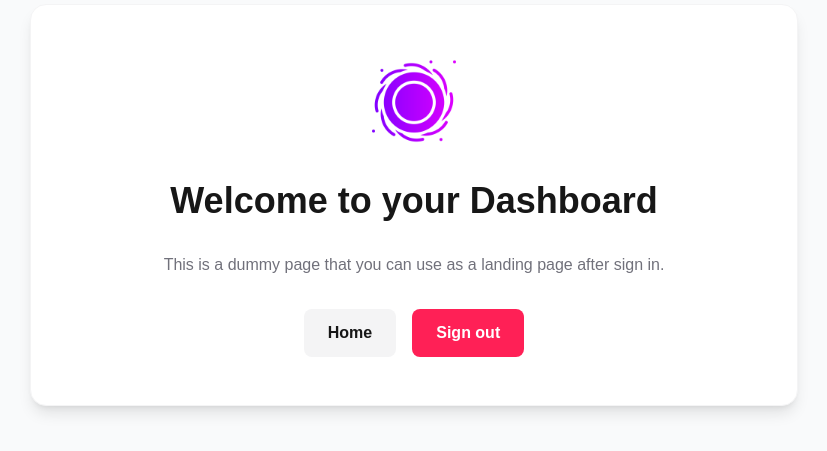
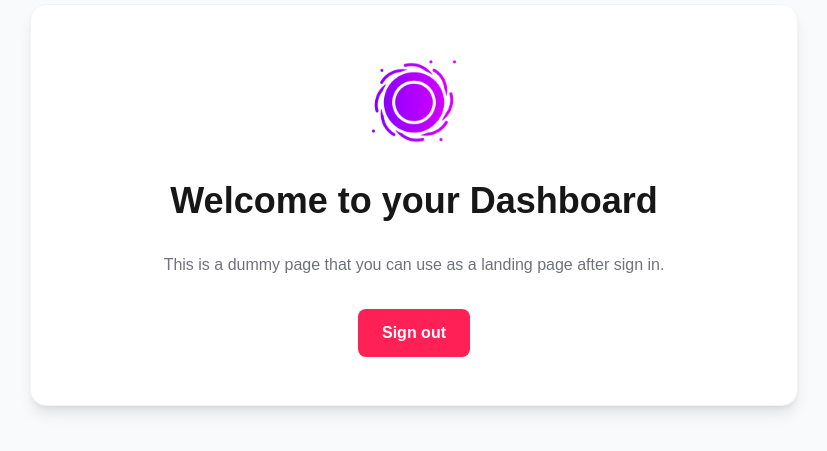
Before and after one commit to SparshapaudelB35/MATCH_AURA_WEB, a Next.js app in the folder Frontend/: page /auth/dashboard in a window 1280 px wide. Shown: the part 195-646 px from the top of the page, without its empty margins (226-1053 px from the left). Built offline with nearby package versions, Linux system fonts and the light colour scheme.

Commit message:
cookie clear after sign out

```diff
--- a/Frontend/app/auth/dashboard/page.tsx
+++ b/Frontend/app/auth/dashboard/page.tsx
@@ -1,7 +1,22 @@
+"use client";
+
 import Image from "next/image";
-import Link from "next/link";
+import { useRouter } from "next/navigation";
 
 export default function DashboardPage() {
+  const router = useRouter();
+
+  const handleSignOut = () => {
+    // Delete cookies
+    document.cookie.split(";").forEach((cookie) => {
+      const name = cookie.split("=")[0].trim();
+      document.cookie = name + "=; expires=Thu, 01 Jan 1970 00:00:00 UTC; path=/;";
+    });
+
+    // Redirect to login page
+    router.push("/login");
+  };
+
   return (
     <div className="min-h-screen flex items-center justify-center bg-gray-50 dark:bg-zinc-900">
       <div className="w-full max-w-3xl p-12 space-y-8 bg-white dark:bg-zinc-800 rounded-2xl shadow-lg border border-zinc-100 dark:border-zinc-700 text-center">
@@ -13,12 +28,12 @@ export default function DashboardPage() {
         <p className="text-zinc-500">This is a dummy page that you can use as a landing page after sign in.</p>
 
         <div className="space-x-4">
-                    <Link href="/" className="inline-block rounded-lg px-6 py-3 bg-zinc-100 dark:bg-zinc-700 font-semibold hover:opacity-90">
-                        Home
-                    </Link>
-                    <Link href="/login" className="inline-block rounded-lg px-6 py-3 bg-rose-500 text-white font-semibold hover:opacity-90">
+          <button
+            onClick={handleSignOut}
+            className="inline-block rounded-lg px-6 py-3 bg-rose-500 text-white font-semibold hover:opacity-90"
+          >
             Sign out
-                    </Link>
+          </button>
         </div>
       </div>
     </div>
```
Lines whose indentation alone changed are shown as unchanged.
